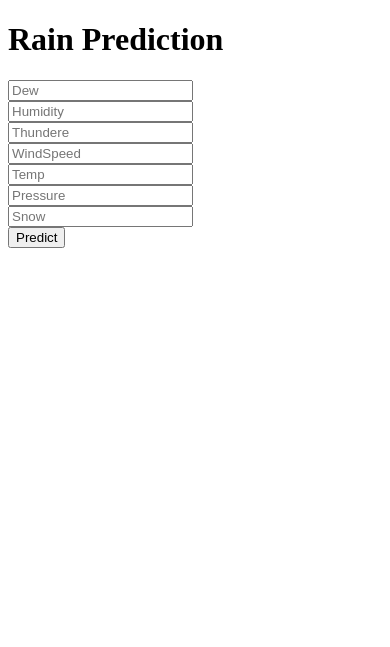
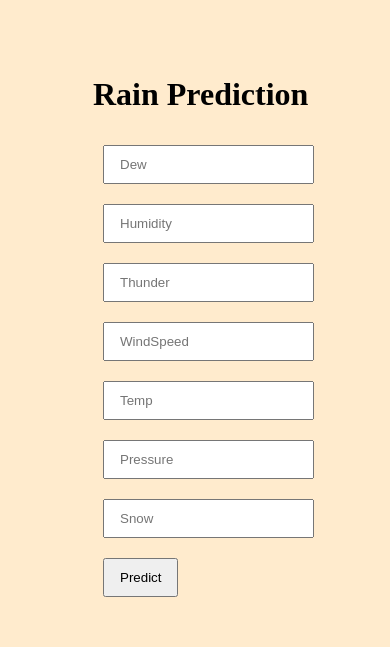
Before and after one commit to krishnamnaidus13/RainPrediction_Heruko, a Flask app: page / in a window 390 px wide. Shown: the top 647 px of the page. Run offline with Flask 2, Linux system fonts and the light colour scheme; parts of the project's set-up code (start-up, migrations or seed data) failed here and were passed over.

Commit message:
Update index.html

```diff
--- a/templates/index.html
+++ b/templates/index.html
@@ -4,13 +4,53 @@
 <html >
 <!--From https://codepen.io/frytyler/pen/EGdtg-->
 <head>
-  <meta charset="UTF-8">
+ <meta charset="UTF-8">
+    <meta http-equiv="X-UA-Compatible" content="IE=edge">
+    <meta name="viewport" content="width=device-width, initial-scale=1.0">
   <title>ML API</title>
   <link href='https://fonts.googleapis.com/css?family=Pacifico' rel='stylesheet' type='text/css'>
 <link href='https://fonts.googleapis.com/css?family=Arimo' rel='stylesheet' type='text/css'>
 <link href='https://fonts.googleapis.com/css?family=Hind:300' rel='stylesheet' type='text/css'>
 <link href='https://fonts.googleapis.com/css?family=Open+Sans+Condensed:300' rel='stylesheet' type='text/css'>
+   <style>
+    body{
+      background-color:blanchedalmond;
+    }
+    input{
+      padding: 10px 15px;
+      margin: 10px;
+    }
+    button{
+      padding: 10px 15px;
+      margin: 10px;
+    }
+    .login{
+      margin: 50px 600px;
+      padding: 5px;
+      width: 300px;
+    }
+ @media only screen and (max-width: 1180px) {
+      .login{
+        margin: 50px 600px;
+      }
+    }
+    @media only screen and (max-width: 998px){
+      .login{
+        margin: 50px 400px;
+      }
+    }
+    @media only screen and (max-width: 768px){
+      .login{
+        margin: 50px 250px;
+      }
 
+    }
+    @media only screen and (max-width: 480px){
+      .login{
+        margin: 50px 80px;
+      }
+    }
+  </style>
 </head>
 
 <body>
@@ -21,7 +61,7 @@
     <form action="{{ url_for('predict')}}"method="post">
     	<input type="text" name="dew" placeholder="Dew" required="required" /><br>
         <input type="text" name="humidity" placeholder="Humidity" required="required" /><br>
-		<input type="text" name="thunder" placeholder="Thundere" required="required" /><br>
+		<input type="text" name="thunder" placeholder="Thunder" required="required" /><br>
 		<input type="text" name="windspeed" placeholder="WindSpeed" required="required" /><br>
         <input type="text" name="temp" placeholder="Temp" required="required" /><br>
 		<input type="text" name="pressure" placeholder="Pressure" required="required" /><br>
```
